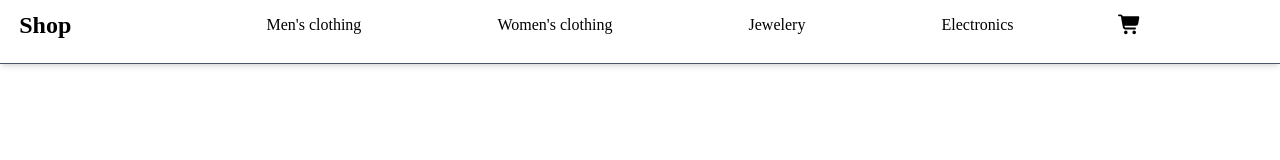
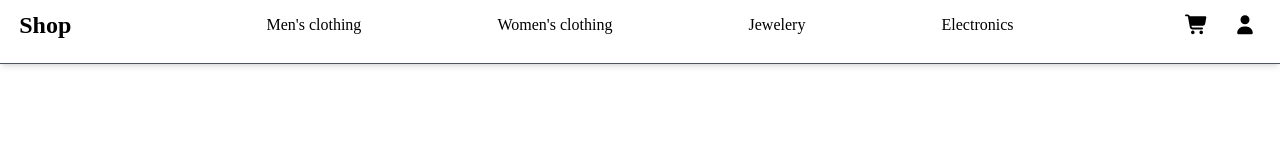
Before and after one commit to gab-souza-martins/fake-e-commerce, an Angular app: page /checkout in a window 1280 px wide. Shown: the top 160 px of the page. Built offline with nearby package versions, Linux system fonts and the light colour scheme.

Commit message:
Adicionado botão para usuário em header.html, que está junto de um div.right-icons junto do botão de carrinho. Também foi adicionada transição para classe .icon-btn, que tinha sido retirada por acidente

```diff
--- a/src/app/components/header/header.css
+++ b/src/app/components/header/header.css
@@ -38,6 +38,13 @@ nav.desktopLayout {
 }
 .mobile-nav-container.shown {
   transform: translateX(0rem);
+}
+
+.right-icons {
+  display: flex;
+  align-items: center;
+  gap: 1rem;
+  justify-content: flex-end;
 }
 
 .cart-container {
@@ -88,6 +95,7 @@ nav.desktopLayout {
   background: none;
   border: none;
   cursor: pointer;
+  transition: 150ms ease-in-out;
 }
 
 .btn-close-mobile-nav {
--- a/src/app/components/header/header.html
+++ b/src/app/components/header/header.html
@@ -38,10 +38,14 @@
       <li><a class="nav-link" routerLink="/category/electronics">Electronics</a></li>
     </ul>
 
-    <div>
+    <div class="right-icons">
       <button aria-label="See cart" class="icon-btn btn-cart" (click)="cartOpen = !cartOpen">
         <fa-icon [icon]="faCart" />
         @if (cartItems&&cartItems.length > 0) {<span class="cart-badge"> {{ itemQuantity }} </span>}
+      </button>
+
+      <button aria-label="See user" class="icon-btn">
+        <fa-icon [icon]="faUser" />
       </button>
     </div>
 
--- a/src/app/components/header/header.ts
+++ b/src/app/components/header/header.ts
@@ -7,6 +7,7 @@ import {
   faBars,
   faX,
   faCartShopping,
+  faUser,
   faTrash,
   faCreditCard,
 } from '@fortawesome/free-solid-svg-icons';
@@ -24,6 +25,7 @@ export class Header {
   faBars = faBars;
   faX = faX;
   faCart = faCartShopping;
+  faUser = faUser;
   faTrash = faTrash;
   faCreditCard = faCreditCard;
 
```
